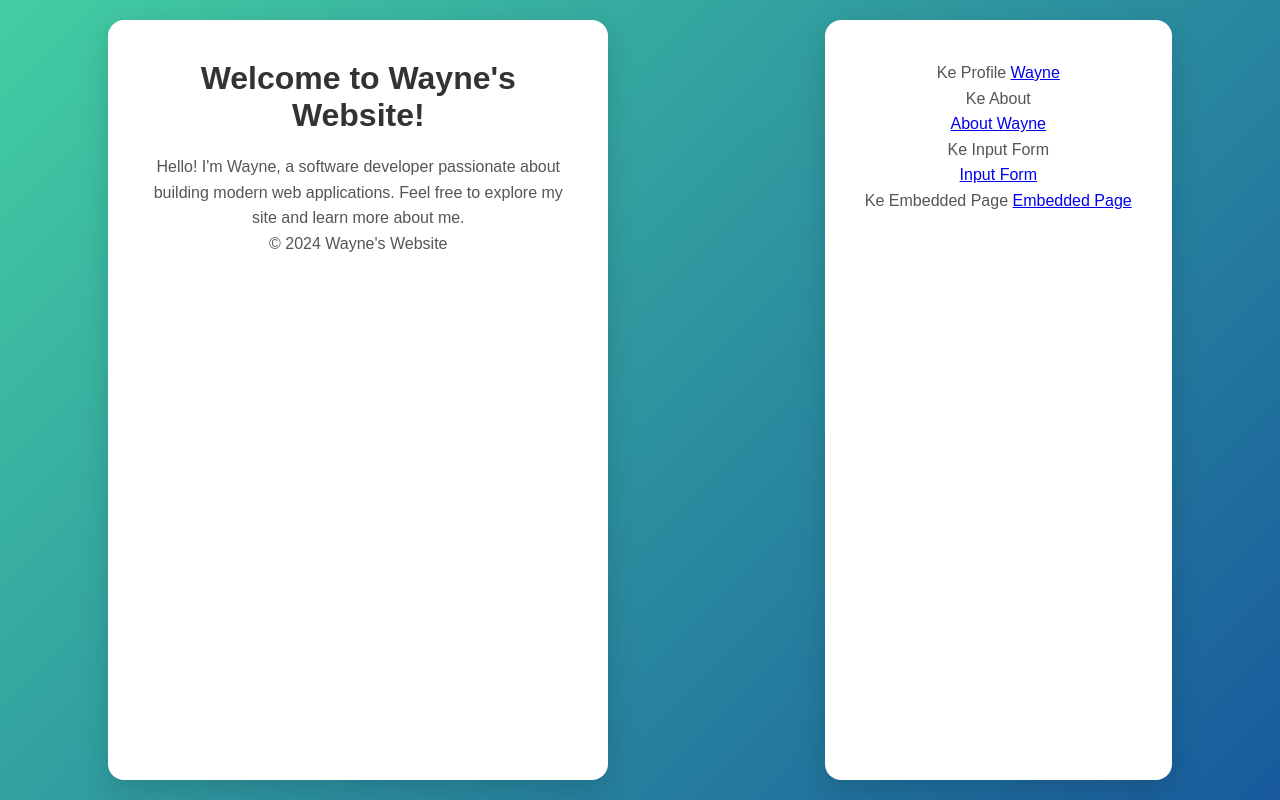
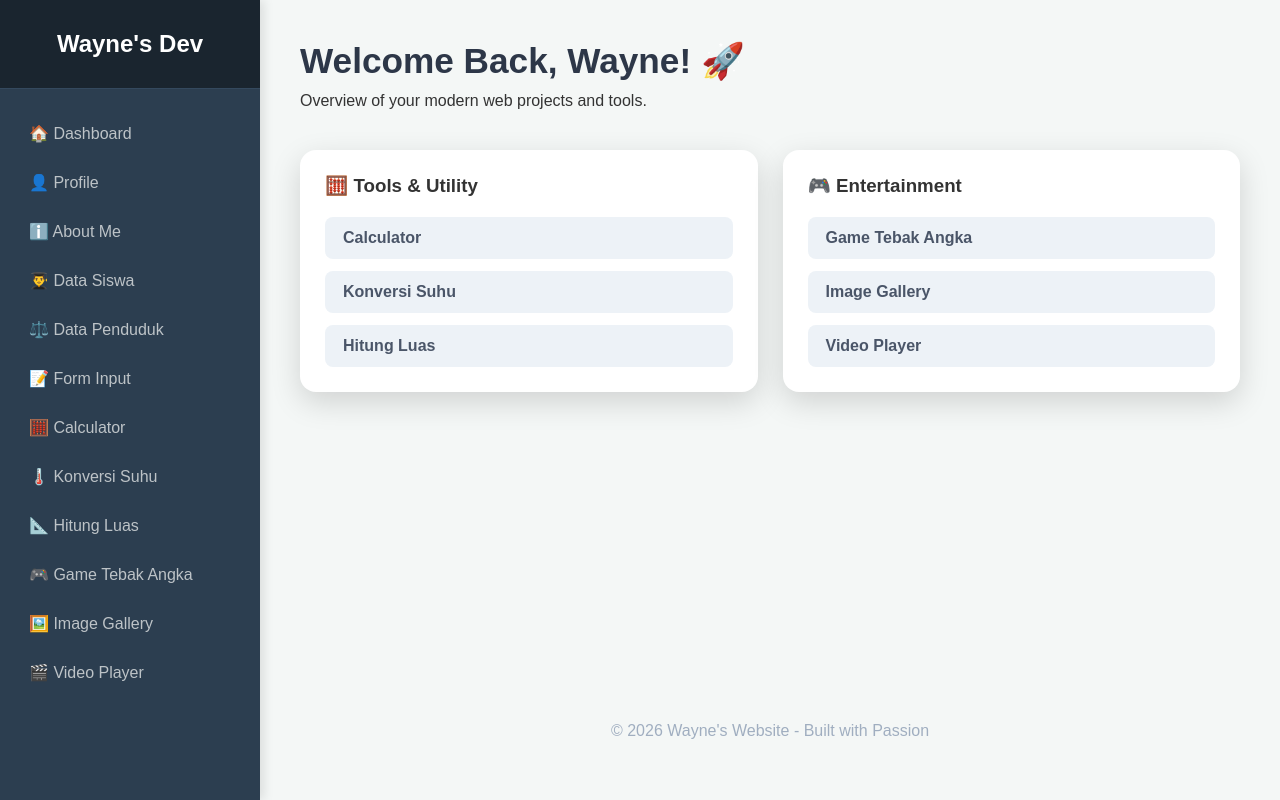
Before and after one commit to handole/miniweb, a Flask app: page / in a window 1280 px wide. Run offline with Flask 3, Linux system fonts and the light colour scheme.

Commit message:
setar sindrome

```diff
--- a/templates/home.html
+++ b/templates/home.html
@@ -1,26 +1,31 @@
-<!DOCTYPE html>
-<html lang="en">
-<head>
-    <meta charset="UTF-8">
-    <title>Home - Wayne's Website</title>
-    <link rel="stylesheet" href="/static/style.css">
-</head>
-<body>
-    <div class="container">
-        <h1>Welcome to Wayne's Website!</h1>
-        <p>
-            Hello! I'm Wayne, a software developer passionate about building
-            modern web applications. Feel free to explore my site and learn
-            more about me.
-        </p>
+{% extends "base.html" %}
 
-        <p>&copy; 2024 Wayne's Website</p>
-    </div>
-    <div class="container">
-        <p>Ke Profile <a href="/profile/Wayne">Wayne</a></p>
-        <p>Ke About <a href="/about"><br />About Wayne</a></p>
-        <p>Ke Input Form <a href="/input-form"> <br />Input Form</a></p>
-        <p>Ke Embedded Page <a href="/embed">Embedded Page</a></p>
-    </div>
-</body>
-</html>
+{% block title %}Dashboard - Wayne's Website{% endblock %}
+
+{% block content_header %}
+    <h1>Welcome Back, Wayne! 🚀</h1>
+    <p>Overview of your modern web projects and tools.</p>
+{% endblock %}
+
+{% block content %}
+    <!-- Features Grid -->
+    <section class="stats-grid">
+        <div class="card">
+            <h3>🧮 Tools & Utility</h3>
+            <div class="link-group">
+                <a href="/calculator" class="btn-link">Calculator</a>
+                <a href="/konversi-suhu" class="btn-link">Konversi Suhu</a>
+                <a href="/bentuk" class="btn-link">Hitung Luas</a>
+            </div>
+        </div>
+
+        <div class="card">
+            <h3>🎮 Entertainment</h3>
+            <div class="link-group">
+                <a href="/tebak" class="btn-link">Game Tebak Angka</a>
+                <a href="/embed" class="btn-link">Image Gallery</a>
+                <a href="/video" class="btn-link">Video Player</a>
+            </div>
+        </div>
+    </section>
+{% endblock %}
--- a/ven/pyvenv.cfg
+++ b/ven/pyvenv.cfg
@@ -1,3 +1,5 @@
-home = /Library/Frameworks/Python.framework/Versions/3.10/bin
+home = /usr/bin
 include-system-site-packages = false
-version = 3.10.9
+version = 3.12.3
+executable = /usr/bin/python3.12
+command = /usr/bin/python3 -m venv /home/engineer/DEV/miniweb/ven
```
Also changed, not shown: 13 other files.
